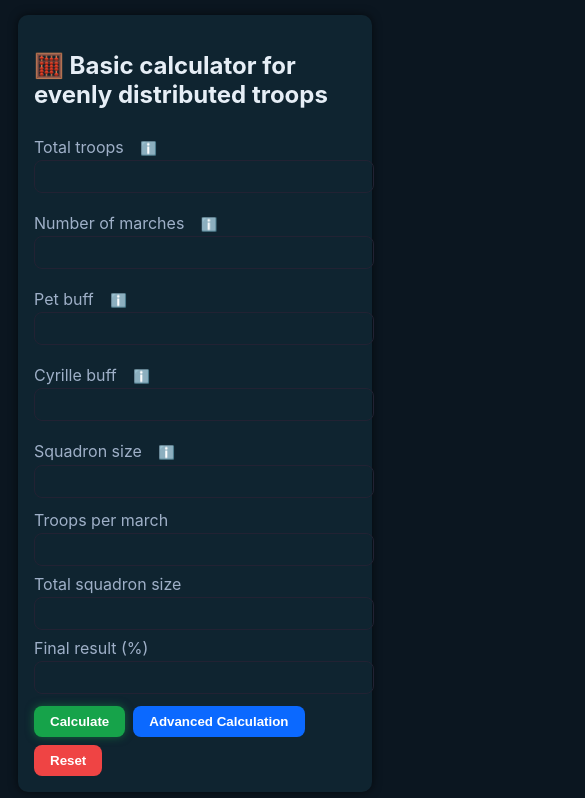
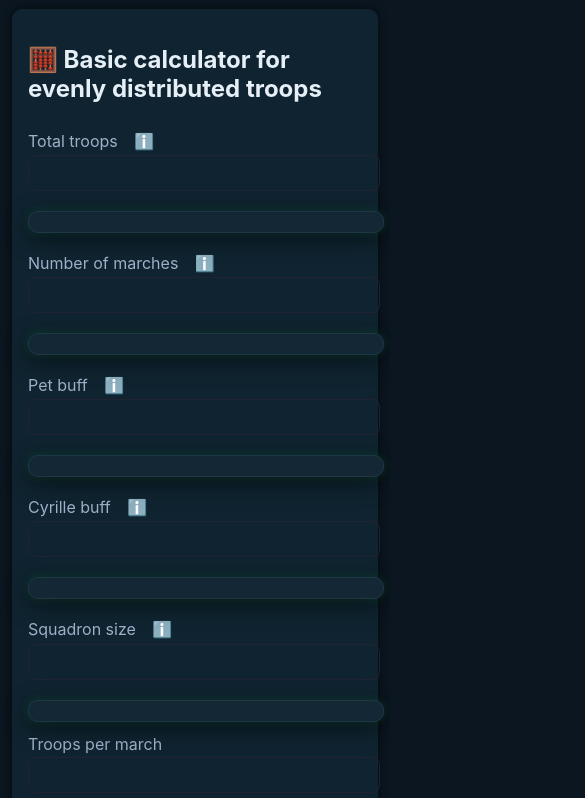
Before and after one commit to MOCPage/MOC-Truppenrechner-testseite, a plain HTML site: page index.html in a window 390 px wide. Shown: the part 191-989 px from the top of the page, 585 px wide, since content can reach past the window. Drawn offline with Linux system fonts and the light colour scheme.

Commit message:
Add files via upload

```diff
--- a/script.js
+++ b/script.js
@@ -57,7 +57,7 @@ function attachInfoBoxes(){
       document.querySelectorAll('.field-row.open').forEach(r => { if (r !== row) r.classList.remove('open'); });
       const key = row.dataset.infoKey;
       const infoTexts = (TRANSLATIONS[currentLang()]?.info_texts) || TRANSLATIONS.de.info_texts;
-      txt.textContent = infoTexts[key] || '';
+      const title = document.createElement('h4'); title.textContent = '🧮 ' + (TRANSLATIONS[currentLang()]?.info_section_base || 'Basisrechner'); txt.innerHTML=''; txt.appendChild(title); txt.appendChild(document.createTextNode(infoTexts[key] || ''));
       const src = INFO_IMAGES[key];
       if (src) { img.src = src; img.classList.remove('hidden'); }
       else { img.classList.add('hidden'); img.removeAttribute('src'); }
--- a/style.css
+++ b/style.css
@@ -120,3 +120,21 @@ html[dir="rtl"] .info-box{left:auto;right:100%;margin-left:0;margin-right:12px}
   .left,.right{flex:1 1 auto;max-width:100%}
   .field-row{grid-template-columns:1fr}
 }
+/* --- Mobile optimization improvements --- */
+@media (max-width: 980px){
+  .main{flex-direction:column;padding:12px}
+  .left,.right{flex:1 1 auto;max-width:100%;}
+  .field-row{grid-template-columns:1fr;}
+  .info-box{
+    position:relative;
+    left:0;right:0;
+    margin:8px 0 0;
+    width:100%;
+    opacity:1;
+    transform:none;
+  }
+  input, button, select{font-size:1rem;}
+  .slider{height:12px;}
+  .slider::-webkit-slider-thumb{width:24px;height:24px;}
+  .slider::-moz-range-thumb{width:24px;height:24px;}
+}
--- a/translations.js
+++ b/translations.js
@@ -8,7 +8,7 @@ const TRANSLATIONS = {
     err_inputs:'Bitte gültige Werte eingeben.', err_first_calc:'Bitte zuerst links Berechnen drücken.',
     help_title:'MOC Truppenrechner – Hilfe',
     help_html:`<p><strong>Ziel:</strong> Der Rechner hilft, Truppen gleichmäßig auf mehrere Märsche zu verteilen und dabei Buffs (z. B. durch Haustier, Cyrille oder Schwadronenbonus) zu berücksichtigen.</p>
-      <h3>1️⃣ Basisrechner (linke Seite)</h3>
+      <h3>1️⃣ Basisrechner </h3>
       <ul>
         <li><strong>Anzahl Truppen:</strong> Gesamtzahl aller verfügbaren Truppen</li>
         <li><strong>Anzahl Märsche:</strong> Wie viele Märsche gleichzeitig möglich sind</li>
@@ -18,7 +18,7 @@ const TRANSLATIONS = {
       </ul>
       <p>Klicke auf ℹ️ neben einem Feld, um eine Infobox mit Bild und Beschreibung zu öffnen. Beim Klick auf das Bild schließt sich die Infobox wieder.</p>
       <p>Drücke <strong>„Berechnen“</strong>, um die Resultate zu sehen: Truppen pro Marsch, totale Schwadronengrösse und prozentuales Verhältnis.</p>
-      <h3>2️⃣ Marschverteilung (rechte Seite)</h3>
+      <h3>2️⃣ Marschverteilung </h3>
       <p>Klicke auf <strong>„Erweitertes Rechnen“</strong>, um die rechte Seite zu öffnen.</p>
       <ul>
         <li>Regler mit +/− Buttons pro Marsch</li>
@@ -27,7 +27,7 @@ const TRANSLATIONS = {
       </ul>
       <h3>3️⃣ Sprache & Speicherung</h3>
       <ul><li>Deutsch/Englisch/Französisch/Italienisch/Türkisch/Arabisch</li><li>Eingaben werden automatisch gespeichert</li></ul>`,
-    info_texts:{truppen:'Gesamtzahl aller verfügbaren Truppen', maersche:'Anzahl der gleichzeitig möglichen Märsche', haustier:'Bonus durch das aktive Haustier',
+    info_section_base:'Basisrechner', info_section_right:'Marschverteilung', info_texts:{truppen:'Gesamtzahl aller verfügbaren Truppen', maersche:'Anzahl der gleichzeitig möglichen Märsche', haustier:'Bonus durch das aktive Haustier',
       cyrille:'Bonus durch Cyrilles Fähigkeit', schwadron:'Basisgröße einer Schwadron'}
   },
   en:{site_title:'MOC Troop Calculator',
@@ -39,7 +39,7 @@ const TRANSLATIONS = {
     err_inputs:'Please enter valid values.', err_first_calc:'Please calculate on the left first.',
     help_title:'MOC Troop Calculator – Help',
     help_html:`<p><strong>Goal:</strong> Distribute troops evenly across marches and consider buffs (Pet, Cyrille, Squadron).</p>
-      <h3>1️⃣ Basic calculator (left)</h3>
+      <h3>1️⃣ Basic calculator </h3>
       <ul>
         <li><strong>Total troops</strong></li><li><strong>Number of marches</strong></li>
         <li><strong>Pet buff</strong></li><li><strong>Cyrille buff</strong></li><li><strong>Squadron size</strong></li>
@@ -49,7 +49,7 @@ const TRANSLATIONS = {
       <h3>2️⃣ March distribution (right)</h3>
       <ul><li>Slider with +/− per march</li><li><strong>Lock</strong> fixes a march</li><li><strong>Recalculate</strong> changes only unlocked marches</li></ul>
       <h3>3️⃣ Language & saving</h3><ul><li>DE/EN/FR/IT/TR/AR</li><li>Inputs are saved automatically</li></ul>`,
-    info_texts:{truppen:'Total number of available troops', maersche:'Number of simultaneous marches', haustier:'Bonus from the active pet',
+    info_section_base:'Basisrechner', info_section_right:'Marschverteilung', info_texts:{truppen:'Total number of available troops', maersche:'Number of simultaneous marches', haustier:'Bonus from the active pet',
       cyrille:'Bonus from Cyrille’s skill', schwadron:'Base size of a squadron'}
   },
   fr:{site_title:'Calculateur de troupes MOC',
@@ -61,13 +61,13 @@ const TRANSLATIONS = {
     err_inputs:'Veuillez saisir des valeurs valides.', err_first_calc:'Veuillez d’abord calculer à gauche.',
     help_title:'Aide – Calculateur de troupes MOC',
     help_html:`<p><strong>Objectif :</strong> Répartir les troupes entre les marches en tenant compte des bonus (familier, Cyrille, escadron).</p>
-      <h3>1️⃣ Calcul de base (gauche)</h3>
+      <h3>1️⃣ Calcul de base </h3>
       <ul><li>Troupes totales</li><li>Nombre de marches</li><li>Bonus familier</li><li>Bonus Cyrille</li><li>Taille d’escadron</li></ul>
       <p>Cliquez sur ℹ️ pour ouvrir une infobox avec image et texte. Cliquez sur l’image pour fermer.</p>
       <h3>2️⃣ Répartition (droite)</h3>
       <ul><li>Curseur avec +/−</li><li><strong>Verrouiller</strong> fige une marche</li><li><strong>Recalculer</strong> ne modifie que les marches déverrouillées</li></ul>
       <h3>3️⃣ Langue & sauvegarde</h3><ul><li>DE/EN/FR/IT/TR/AR</li><li>Saisie sauvegardée automatiquement</li></ul>`,
-    info_texts:{truppen:'Nombre total de troupes disponibles', maersche:'Nombre de marches simultanées', haustier:'Bonus du familier actif',
+    info_section_base:'Basisrechner', info_section_right:'Marschverteilung', info_texts:{truppen:'Nombre total de troupes disponibles', maersche:'Nombre de marches simultanées', haustier:'Bonus du familier actif',
       cyrille:'Bonus de la compétence de Cyrille', schwadron:'Taille de base d’un escadron'}
   },
   it:{site_title:'Calcolatore truppe MOC',
@@ -79,10 +79,10 @@ const TRANSLATIONS = {
     err_inputs:'Inserisci valori validi.', err_first_calc:'Calcola prima sulla sinistra.',
     help_title:'Aiuto – Calcolatore truppe MOC',
     help_html:`<p><strong>Obiettivo:</strong> Distribuire le truppe tra le marce considerando i bonus (animale, Cyrille, squadrone).</p>
-      <h3>1️⃣ Calcolatore base (sinistra)</h3>
+      <h3>1️⃣ Calcolatore base </h3>
       <ul><li>Truppe totali</li><li>Numero di marce</li><li>Bonus animale</li><li>Bonus Cyrille</li><li>Dimensione squadrone</li></ul>
       <p>Clic su ℹ️ per aprire l’infobox con immagine e testo. Clic sull’immagine per chiudere.</p>`,
-    info_texts:{truppen:'Numero totale di truppe disponibili', maersche:'Numero di marce simultanee', haustier:'Bonus dall’animale attivo',
+    info_section_base:'Basisrechner', info_section_right:'Marschverteilung', info_texts:{truppen:'Numero totale di truppe disponibili', maersche:'Numero di marce simultanee', haustier:'Bonus dall’animale attivo',
       cyrille:'Bonus dall’abilità di Cyrille', schwadron:'Dimensione base di uno squadrone'}
   },
   tr:{site_title:'MOC Asker Hesaplayıcı',
@@ -94,7 +94,7 @@ const TRANSLATIONS = {
     err_inputs:'Lütfen geçerli değerler girin.', err_first_calc:'Önce solda hesaplayın.',
     help_title:'Yardım – MOC Asker Hesaplayıcı',
     help_html:`<p><strong>Amaç:</strong> Askerleri seferlere dağıtmak ve destekleri dikkate almak (evcil hayvan, Cyrille, filo).</p>`,
-    info_texts:{truppen:'Mevcut toplam asker sayısı', maersche:'Aynı anda yapılabilecek sefer sayısı', haustier:'Aktif evcil hayvandan gelen destek',
+    info_section_base:'Basisrechner', info_section_right:'Marschverteilung', info_texts:{truppen:'Mevcut toplam asker sayısı', maersche:'Aynı anda yapılabilecek sefer sayısı', haustier:'Aktif evcil hayvandan gelen destek',
       cyrille:'Cyrille yeteneğinden destek', schwadron:'Bir filonun temel büyüklüğü'}
   },
   ar:{site_title:'حاسبة قوات MOC',
@@ -106,7 +106,7 @@ const TRANSLATIONS = {
     err_inputs:'يرجى إدخال قيم صحيحة.', err_first_calc:'يرجى الحساب أولاً في اليسار.',
     help_title:'مساعدة – حاسبة قوات MOC',
     help_html:`<p><strong>الهدف:</strong> توزيع القوات على المسيرات مع احتساب التعزيزات (الحيوان الأليف، سيريل، السرب).</p>`,
-    info_texts:{truppen:'إجمالي عدد القوات المتاحة', maersche:'عدد المسيرات المتزامنة', haustier:'تعزيز من الحيوان الأليف النشط',
+    info_section_base:'Basisrechner', info_section_right:'Marschverteilung', info_texts:{truppen:'إجمالي عدد القوات المتاحة', maersche:'عدد المسيرات المتزامنة', haustier:'تعزيز من الحيوان الأليف النشط',
       cyrille:'تعزيز من مهارة سيريل', schwadron:'الحجم الأساسي للسرب'}
   }
 };
```
